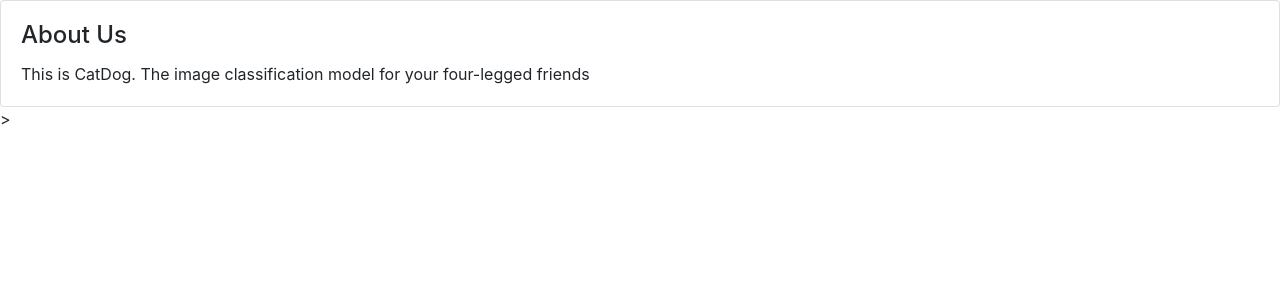
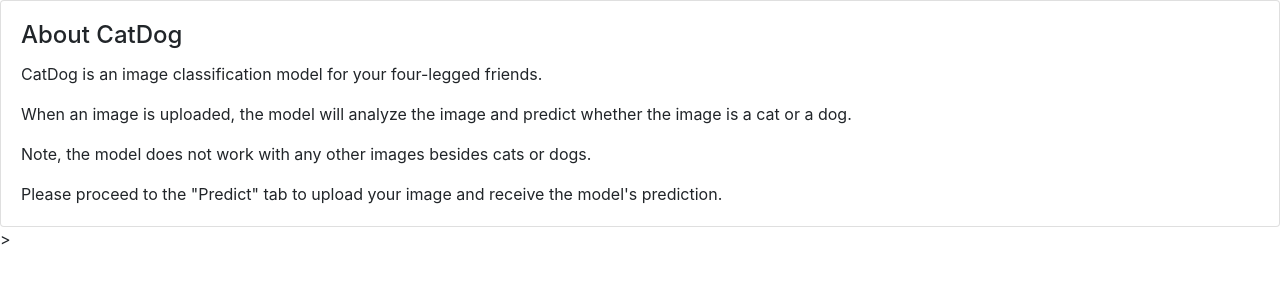
Before and after one commit to mjbloch/catdog, a Flask app: page /about in a window 1280 px wide. Shown: the part 56-356 px from the top of the page. Run offline with Flask 3, Linux system fonts and the light colour scheme; some libraries are stand-ins or nearby versions.

Commit message:
Webpage improvements

```diff
--- a/server/app/process.py
+++ b/server/app/process.py
@@ -6,7 +6,7 @@ import os
 from app import app, APP_ROOT
 
 # Model configuration
-model = tf.keras.models.load_model( "server\\app\\cnn\\catdog.model.h5" )
+model = tf.keras.models.load_model( "neural-network\\catdog.model.h5" )
 
 img_size = 90
 classes = ["Cat","Dog"]
--- a/server/app/templates/about.html
+++ b/server/app/templates/about.html
@@ -3,9 +3,11 @@
 
 <div class="card">
 	<div class="card-body">
-		<h4 class="card-title">About Us</h4>
-		<p class="card-text">This is CatDog. The image classification model for your four-legged friends</p>
-		<!-- <p> {{ name }} </p>  Example how to pass a variable in from routes.py -->
+		<h4 class="card-title">About CatDog</h4>
+		<p class="card-text">CatDog is an image classification model for your four-legged friends.</p>
+		<p class="card-text">When an image is uploaded, the model will analyze the image and predict whether the image is a cat or a dog.</p>
+		<p class="card-text">Note, the model does not work with any other images besides cats or dogs.</p>
+		<p class="card-text">Please proceed to the "Predict" tab to upload your image and receive the model's prediction.</p>
 	</div>
 </div>>
 
--- a/server/app/templates/output.html
+++ b/server/app/templates/output.html
@@ -7,11 +7,10 @@
 	This is an image of a {{ name }}!
 </h1>
 <body>
-	<img src="{{ url_for('static', filename=prediction_image) }}" alt="Uploaded Image" class="image"/>
 	<p>	Probability this is a cat: {{ prob_cat }}%<br>
 		Probability this is a dog: {{ prob_dog }}%
 	</p>
-
+	<img src="{{ url_for('static', filename=prediction_image) }}" alt="Uploaded Image" class="image"/>
 </body>
 
 {% endblock %}
--- a/server/app/templates/predict.html
+++ b/server/app/templates/predict.html
@@ -1,3 +1,7 @@
+{% extends 'layout.html' %}
+
+{% block ourpage %}
+
 <div class="container">
 
 	<form method="post" action="/upload" enctype="multipart/form-data">
@@ -12,3 +16,5 @@
 	</form>
 
 </div>
+
+{% endblock %}
```
Also changed, not shown: server/app/templates/index.html (+6 -1 lines), server/app/static/catdog.jpeg (added).
